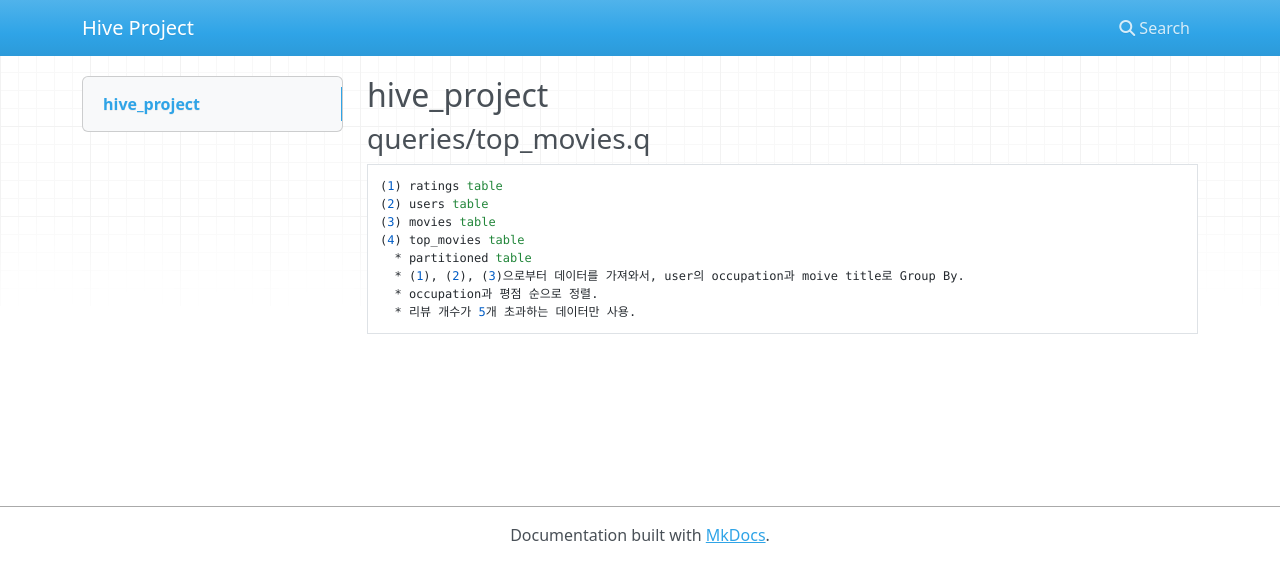
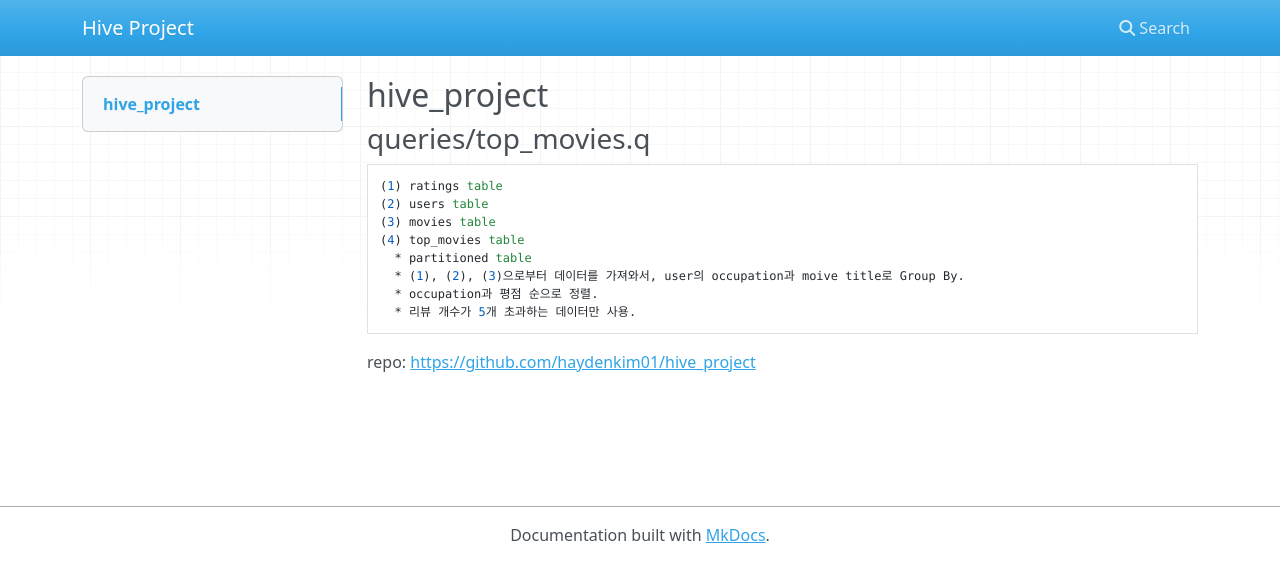
Before and after one commit to haydenkim01/hive_project, an MkDocs documentation site: the page built from docs/index.md, in a window 1280 px wide. Shown: the top 582 px of the page. Built offline with MkDocs 1.6.1, drawn with Linux system fonts in a browser that asks for light colours; nearby versions of some CDN libraries; part of the change alters nothing that is shown.

Commit message:
Add github repo link in docs/index.md

```diff
--- a/docs/index.md
+++ b/docs/index.md
@@ -8,3 +8,5 @@
       * (1), (2), (3)으로부터 데이터를 가져와서, user의 occupation과 moive title로 Group By.
       * occupation과 평점 순으로 정렬.
       * 리뷰 개수가 5개 초과하는 데이터만 사용.
+
+repo: <https://github.com/haydenkim01/hive_project>
```
